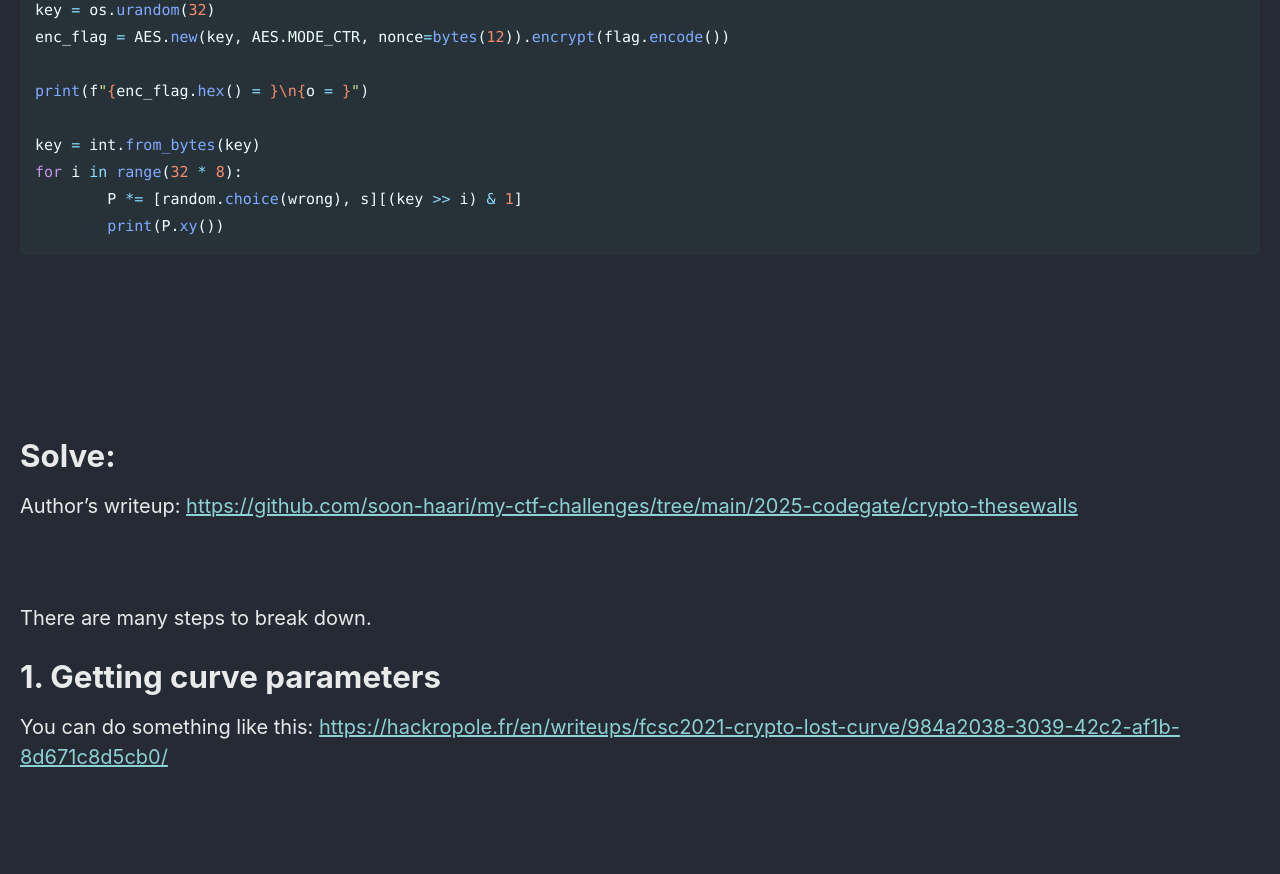
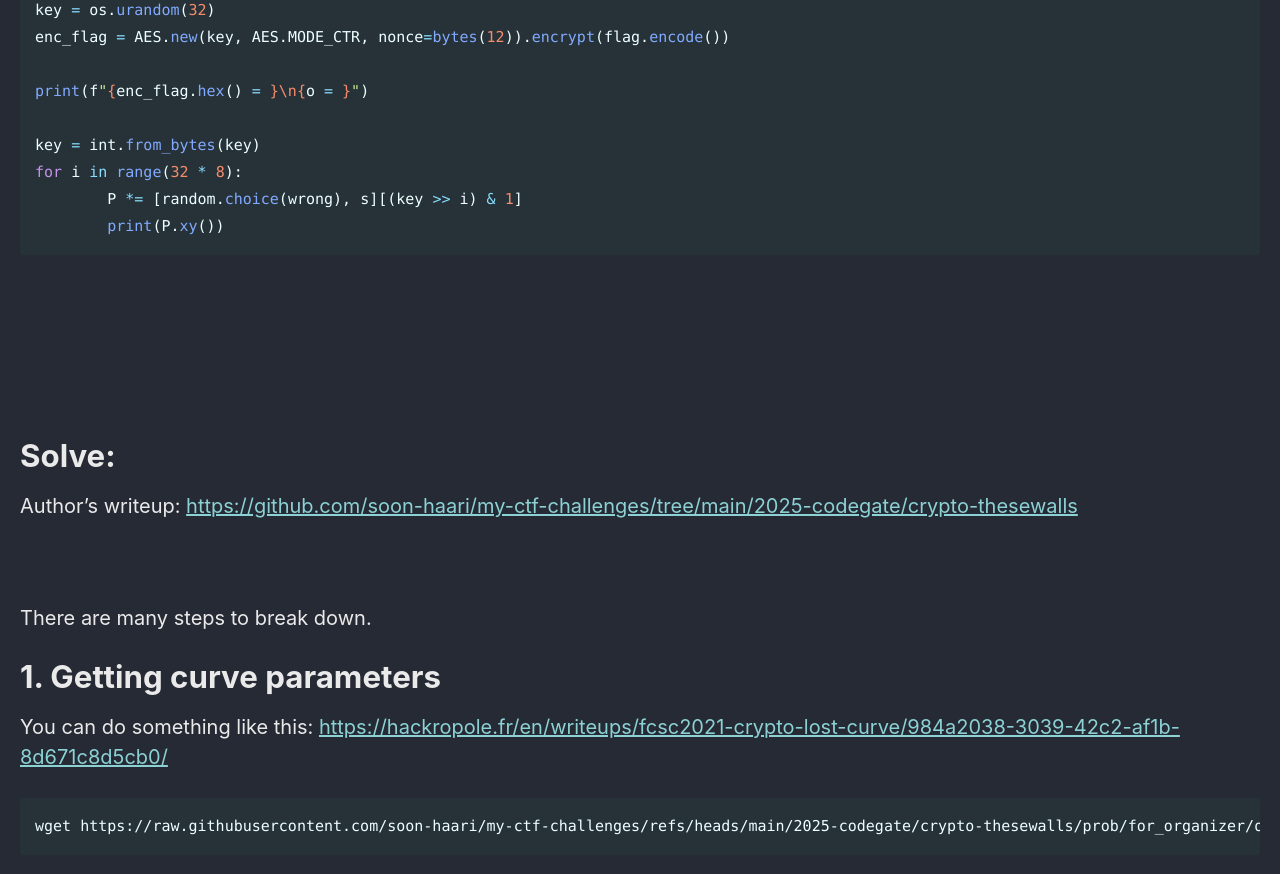
Before and after one commit to Connor-McCartney/Connor-McCartney.github.io, a Jekyll site: the page built from _pages/cryptography/ecc/TheseWallsCodegate2025.md, in a window 1280 px wide and 900 px high, scrolled down 606 px. Shown: the top 874 px of the window. Built offline with Jekyll 4.4.1, drawn with Linux system fonts in a browser that asks for light colours; cached includes are drawn as plain includes; before the commit the page ends 1434 px from its top, so only the background shows below that.

Commit message:
Update TheseWallsCodegate2025.md

````diff
--- a/_pages/cryptography/ecc/TheseWallsCodegate2025.md
+++ b/_pages/cryptography/ecc/TheseWallsCodegate2025.md
@@ -49,3 +49,7 @@ There are many steps to break down.
 # 1. Getting curve parameters
 
 You can do something like this: <https://hackropole.fr/en/writeups/fcsc2021-crypto-lost-curve/984a2038-3039-42c2-af1b-8d671c8d5cb0/>
+
+```
+wget https://raw.githubusercontent.com/soon-haari/my-ctf-challenges/refs/heads/main/2025-codegate/crypto-thesewalls/prob/for_organizer/output.txt
+```
````
